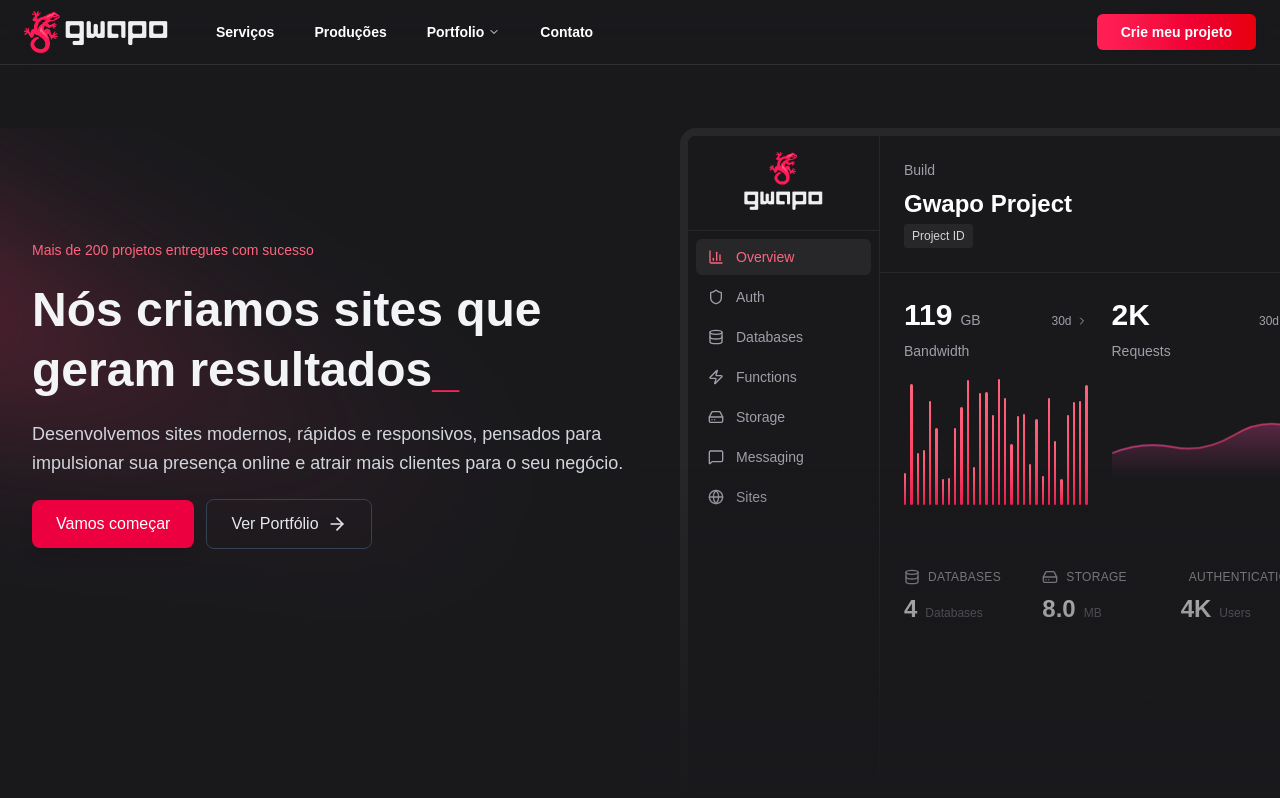
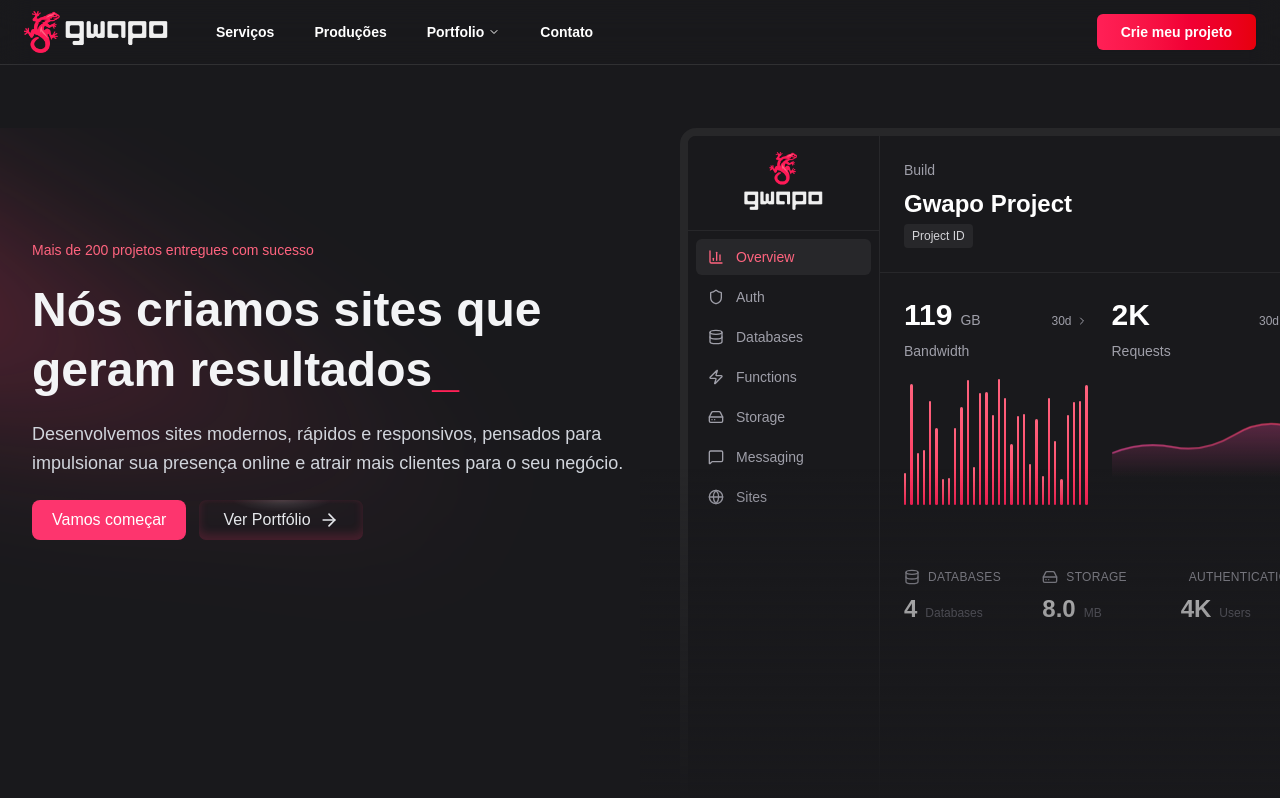
Before and after one commit to Faccin27/gwapov2, a Next.js app: page / in a window 1280 px wide. Shown: the top 798 px of the page. Built offline with nearby package versions, Linux system fonts and the light colour scheme; a web font is replaced by a local one.

Commit message:
wip(hero): new stylized buttons, need's to fix issue's

```diff
--- a/src/app/globals.css
+++ b/src/app/globals.css
@@ -47,13 +47,19 @@
 }
 
 :root {
-    --background: #19191c /* #0f1211 */
-    --foreground: 160 14% 93%; /* #e7eceb */
+  --background: #19191c;
+  /* #0f1211 */
+  --foreground: 160 14% 93%;
+  /* #e7eceb */
 
-    --muted: 240 2% 16%; /* #27272a */
-    --muted-foreground: 160 14% 93% / 0.7; /* rgba(231, 236, 235, 0.7) */
-    --muted-foreground-light: 160 14% 93% / 0.5; /* rgba(231, 236, 235, 0.5) */
-    --muted-foreground-dark: 160 14% 93% / 0.6; /* rgba(231, 236, 235, 0.6) */
+  --muted: 240 2% 16%;
+  /* #27272a */
+  --muted-foreground: 160 14% 93% / 0.7;
+  /* rgba(231, 236, 235, 0.7) */
+  --muted-foreground-light: 160 14% 93% / 0.5;
+  /* rgba(231, 236, 235, 0.5) */
+  --muted-foreground-dark: 160 14% 93% / 0.6;
+  /* rgba(231, 236, 235, 0.6) */
 
   --card: 220 17% 98% / 0.01;
   --card-foreground: 160 14% 93%;
@@ -62,21 +68,32 @@
   --popover-foreground: 160 14% 93%;
 
   /* Primary Accent Colors */
-    --primary: 165 96% 71%; /* #78fcd6 */
-    --primary-foreground: 160 8% 6%; /* #0d0f0e */
-    --primary-dark: 160 100% 50%; /* #00ffb6 */
-    --primary-light: 160 48% 87%; /* New variable for lighter teal/green shades */
+  --primary: 165 96% 71%;
+  /* #78fcd6 */
+  --primary-foreground: 160 8% 6%;
+  /* #0d0f0e */
+  --primary-dark: 160 100% 50%;
+  /* #00ffb6 */
+  --primary-light: 160 48% 87%;
+  /* New variable for lighter teal/green shades */
 
   /* Secondary Accent Colors (for buttons, etc.) */
-    --secondary: 160 14% 93%; /* #e7eceb */
-    --secondary-foreground: 165 14% 8%; /* #141a18 */
+  --secondary: 160 14% 93%;
+  /* #e7eceb */
+  --secondary-foreground: 165 14% 8%;
+  /* #141a18 */
 
-    --accent: 240 2% 25%; /* #3f3f42 */
-    --accent-foreground: 240 2% 96%; /* #f4f4f5 */
+  --accent: 240 2% 25%;
+  /* #3f3f42 */
+  --accent-foreground: 240 2% 96%;
+  /* #f4f4f5 */
 
-    --border: #27272a; /* rgba(255, 255, 255, 0.08) */
-    --border-light: 210 17% 6% / 0.1; /* rgba(16,24,40,0.1) */
-    --border-dark: 210 17% 6% / 0.05; /* rgba(16,24,40,0.05) */
+  --border: #27272a;
+  /* rgba(255, 255, 255, 0.08) */
+  --border-light: 210 17% 6% / 0.1;
+  /* rgba(16,24,40,0.1) */
+  --border-dark: 210 17% 6% / 0.05;
+  /* rgba(16,24,40,0.05) */
 
   --ring: 165 96% 71%;
 
@@ -117,13 +134,15 @@
   --sidebar-ring: oklch(0.556 0 0);
 }
 
-html{
+html {
   background-color: #19191c;
 }
+
 @layer base {
   * {
     @apply border-border outline-ring/50;
   }
+
   body {
     @apply bg-background text-foreground;
   }
@@ -133,7 +152,6 @@ html{
   font-family: var(--font-aeonik), ui-sans-serif, system-ui, -apple-system, BlinkMacSystemFont, "Segoe UI", Roboto,
     "Helvetica Neue", Arial, "Noto Sans", sans-serif;
 }
-
 
 .portfolio-carousel {
   display: flex;
@@ -150,7 +168,8 @@ html{
   display: flex;
   gap: 24px;
   flex-shrink: 0;
-  width: calc(7 * (320px + 24px)); /* 7 projetos * (largura + gap) */
+  width: calc(7 * (320px + 24px));
+  /* 7 projetos * (largura + gap) */
 }
 
 @media (max-width: 768px) {
@@ -163,11 +182,11 @@ html{
   0% {
     transform: translate3d(0, 0, 0);
   }
+
   100% {
     transform: translate3d(calc(-7 * (320px + 24px)), 0, 0);
   }
 }
-
 
 ::-webkit-scrollbar {
   display: none;
@@ -175,10 +194,110 @@ html{
 
 /* Para Firefox */
 html {
-  scrollbar-width: none; /* oculta a barra */
+  scrollbar-width: none;
+  /* oculta a barra */
 }
 
 /* Para IE/Edge antigo */
 body {
-  -ms-overflow-style: none; /* IE e Edge legado */
+  -ms-overflow-style: none;
+  /* IE e Edge legado */
 }
+
+.neon-glow:hover {
+  box-shadow: 0 0 2rem #fd366e52;
+}
+
+@layer utilities {
+  .btn-inner-exact {
+    position: relative;
+    overflow: hidden;
+    border-radius: 0.5rem;
+
+    /* Fundo  */
+    background: rgba(253, 54, 110, 0.04);
+
+    /* Luz interna vinda de baixo */
+    box-shadow: inset 0 -6px 10px rgba(253, 54, 110, 0.18);
+
+    transition: background 200ms ease, box-shadow 200ms ease;
+  }
+
+  .btn-inner-exact::before {
+    content: "";
+    position: absolute;
+    inset: 0;
+    border-radius: inherit;
+
+    /* Grad superior*/
+    background: linear-gradient(
+      to bottom,
+      rgba(253, 54, 110, 0.05) 0%,
+      rgba(253, 54, 110, 0) 10%
+    );
+
+    pointer-events: none;
+  }
+
+  .btn-inner-exact::after {
+    content: "";
+    position: absolute;
+    inset: 0;
+    border-radius: inherit;
+
+    /* Highlight branco topo */
+    background: radial-gradient(
+      42.86% 42.86% at 50.55% 0%,
+      rgba(255, 255, 255, 0.15) 0%,
+      rgba(255, 255, 255, 0) 70%
+    );
+
+    pointer-events: none;
+  }
+
+  .btn-inner-exact:hover {
+    background: rgba(253, 54, 110, 0.06);
+    box-shadow: inset 0 -8px 14px rgba(253, 54, 110, 0.14);
+  }
+
+  .btn-neon-border {
+    --border-angle: 0turn;
+
+    position: relative;
+    border: 1px solid transparent;
+    border-radius: 0.5rem;
+
+    background:
+      /* Fundo real do botão */
+      rgba(253, 54, 110, 0.04) padding-box,
+
+      /* Borda animada (inicialmente invisível) */
+      conic-gradient(
+        from var(--border-angle),
+        transparent 20%,
+        rgba(253, 54, 110, 0.9),
+        rgba(253, 54, 110, 0.6),
+        transparent 80%
+      ) border-box;
+
+    transition: background 200ms ease;
+  }
+
+  .btn-neon-border:hover {
+    animation: neon-spin 2.5s linear infinite;
+  }
+
+  @keyframes neon-spin {
+    to {
+      --border-angle: 1turn;
+    }
+  }
+
+}
+
+/* Permite animar custom property */
+@property --border-angle {
+  syntax: "<angle>";
+  inherits: false;
+  initial-value: 0turn;
+}
--- a/src/components/hero.tsx
+++ b/src/components/hero.tsx
@@ -138,8 +138,7 @@ interface ToolItemProps {
 function ToolItem({ tool, index }: ToolItemProps) {
 	return (
 		<div
-      className={`group tech-item relative flex h-16 w-16 max-w-[72px] max-h-[72px] items-center justify-center border-dashed border-[#ffffff0f] md:mt-0 md:w-full md:max-w-full lg:border-r ${
-        index === 0 ? "lg:border-l" : ""
+			className={`group tech-item relative flex h-16 w-16 max-w-[72px] max-h-[72px] items-center justify-center border-dashed border-[#ffffff0f] md:mt-0 md:w-full md:max-w-full lg:border-r ${index === 0 ? "lg:border-l" : ""
 				}`}
 		>
 			{/* Gradient background */}
@@ -278,17 +277,28 @@ export default function Hero() {
 						>
 							<a
 								href="#"
-                className="block py-3 px-5 md:py-2.5 md:px-5 lg:py-3 lg:px-6 text-center text-white font-medium bg-rose-600 duration-150 hover:bg-fuchsia-500 active:bg-fuchsia-700 rounded-lg shadow-lg hover:shadow-none text-sm md:text-sm lg:text-base relative z-30"
+								className="neon-glow block py-2 px-5 bg-[#fd356e] text-white rounded-lg transition-all duration-300 hover:brightness-110"
 							>
-                {"Vamos começar"}
+								Vamos começar
 							</a>
+
 							<a
 								href="#"
-                className="flex items-center justify-center gap-x-2 py-3 px-5 md:py-2.5 md:px-5 lg:py-3 lg:px-6 text-gray-200 hover:text-gray-400 font-medium duration-150 active:bg-gray-800 border rounded-lg border-gray-700 text-sm md:text-sm lg:text-base relative z-30"
+								className="
+								btn-inner-exact
+								btn-neon-border
+								flex items-center justify-center gap-x-2
+								py-2 px-5 lg:px-6
+								text-gray-200 font-medium
+								rounded-lg
+								text-sm lg:text-base
+								relative z-30
+							"
 							>
 								Ver Portfólio
-                <ArrowRight className="w-4 h-4 md:w-4 md:h-4 lg:w-5 lg:h-5" />
+								<ArrowRight className="w-4 h-4 lg:w-5 lg:h-5" />
 							</a>
+
 						</div>
 					</div>
 					<div className="md:hidden lg:block w-full mt-8">
@@ -341,8 +351,7 @@ export default function Hero() {
 									{group.map((svg, index) => (
 										<div
 											key={index}
-                      className={`flex-1 max-w-[140px] md:max-w-[160px] lg:max-w-[200px] h-10 md:h-12 flex items-center justify-center transition-all duration-[1500ms] ease-in-out ${
-                        groupIndex === currentGroup
+											className={`flex-1 max-w-[140px] md:max-w-[160px] lg:max-w-[200px] h-10 md:h-12 flex items-center justify-center transition-all duration-[1500ms] ease-in-out ${groupIndex === currentGroup
 													? isTransitioning
 														? "transform -translate-y-full opacity-0 blur-[8px]"
 														: "transform translate-y-0 opacity-100 blur-0"
@@ -369,8 +378,7 @@ export default function Hero() {
 									{group.map((svg, index) => (
 										<div
 											key={index}
-                      className={`h-8 flex items-center justify-center transition-all duration-[1500ms] ease-in-out ${
-                        groupIndex === currentGroup
+											className={`h-8 flex items-center justify-center transition-all duration-[1500ms] ease-in-out ${groupIndex === currentGroup
 													? isTransitioning
 														? "transform -translate-y-full opacity-0 blur-[8px]"
 														: "transform translate-y-0 opacity-100 blur-0"
```
Also changed, not shown: 1 other file (tests, documents, lock files or other folders). Lines whose indentation alone changed are shown as unchanged.
